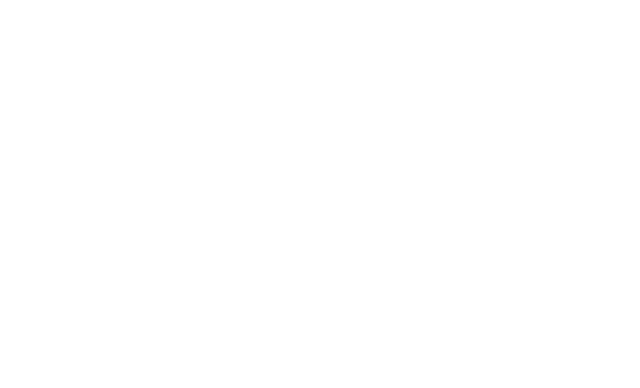
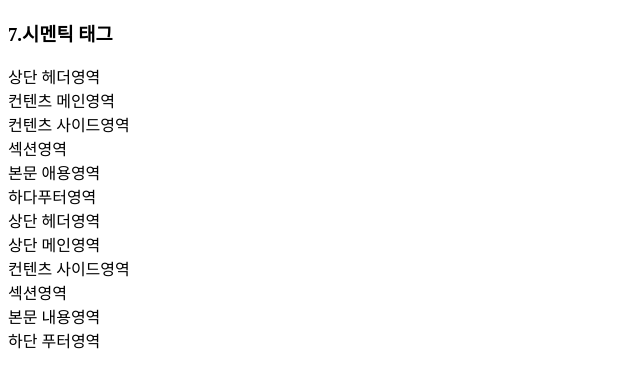
Before and after one commit to lkjh1121/Html, a plain HTML site: page Study/Ch02/7.시멘틱 태그.html in a window 1280 px wide. Shown: the whole page, without its empty margins (0-640 px from the left). Drawn offline with Linux system fonts and the light colour scheme.

Commit message:
2022/01/17 수업예제

```diff
--- a/Study/Ch02/7.시멘틱 태그.html
+++ b/Study/Ch02/7.시멘틱 태그.html
@@ -1,8 +1,29 @@
+<!--
+날짜 : 2022/01/17
+이름 : 김재현
+내용 : HTML 시멘틱 태그 관련 실습
+-->
 <!DOCTYPE html>
-<html>
-    <head>
-        <meta />
-        <title>1.텍스트</title>
-    </head>
+<html lang="en">
+<head>
+    <meta charset="UTF-8">
+    <title>7.시멘틱 태그</title>
+</head>
+<body>
+    <h3>7.시멘틱 태그</h3>
 
+    <div class="head">상단 헤더영역</div>
+    <div class="main">컨텐츠 메인영역</div>
+    <div class="aside">컨텐츠 사이드영역</div>
+    <div id="section">섹션영역</div>
+    <div id="article">본문 애용영역</div>
+    <div class="footer">하다푸터영역</div>
+    <head>상단 헤더영역</head>
+    <main>상단 메인영역</main>
+    <aside>컨텐츠 사이드영역</aside>
+    <section>섹션영역</section>
+    <article>본문 내용영역</article>
+    <footer>하단 푸터영역</footer>
+
+</body>
 </html>
```
Also changed, not shown: Study/Ch02/6.공간 태그.html (+51 -0 lines).
